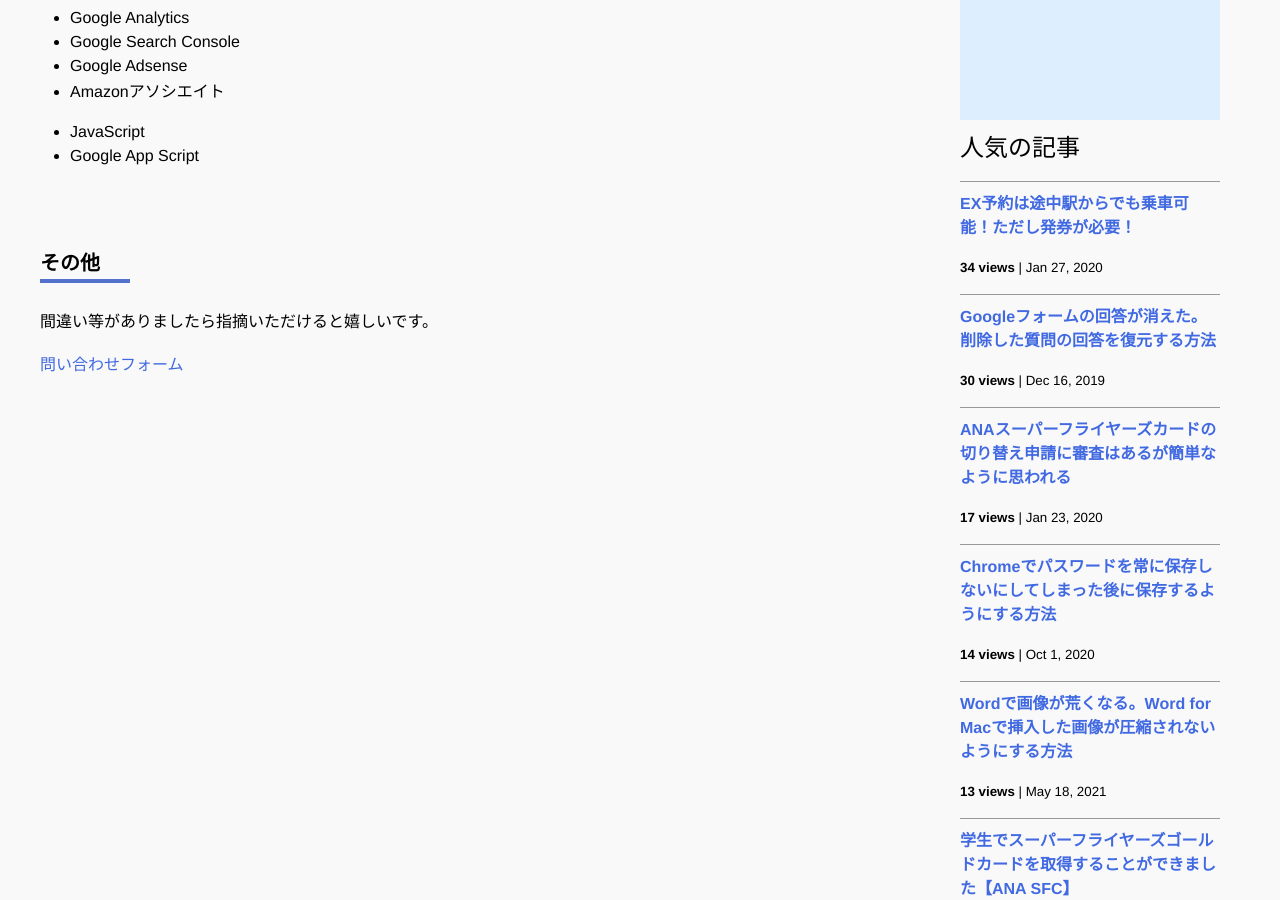
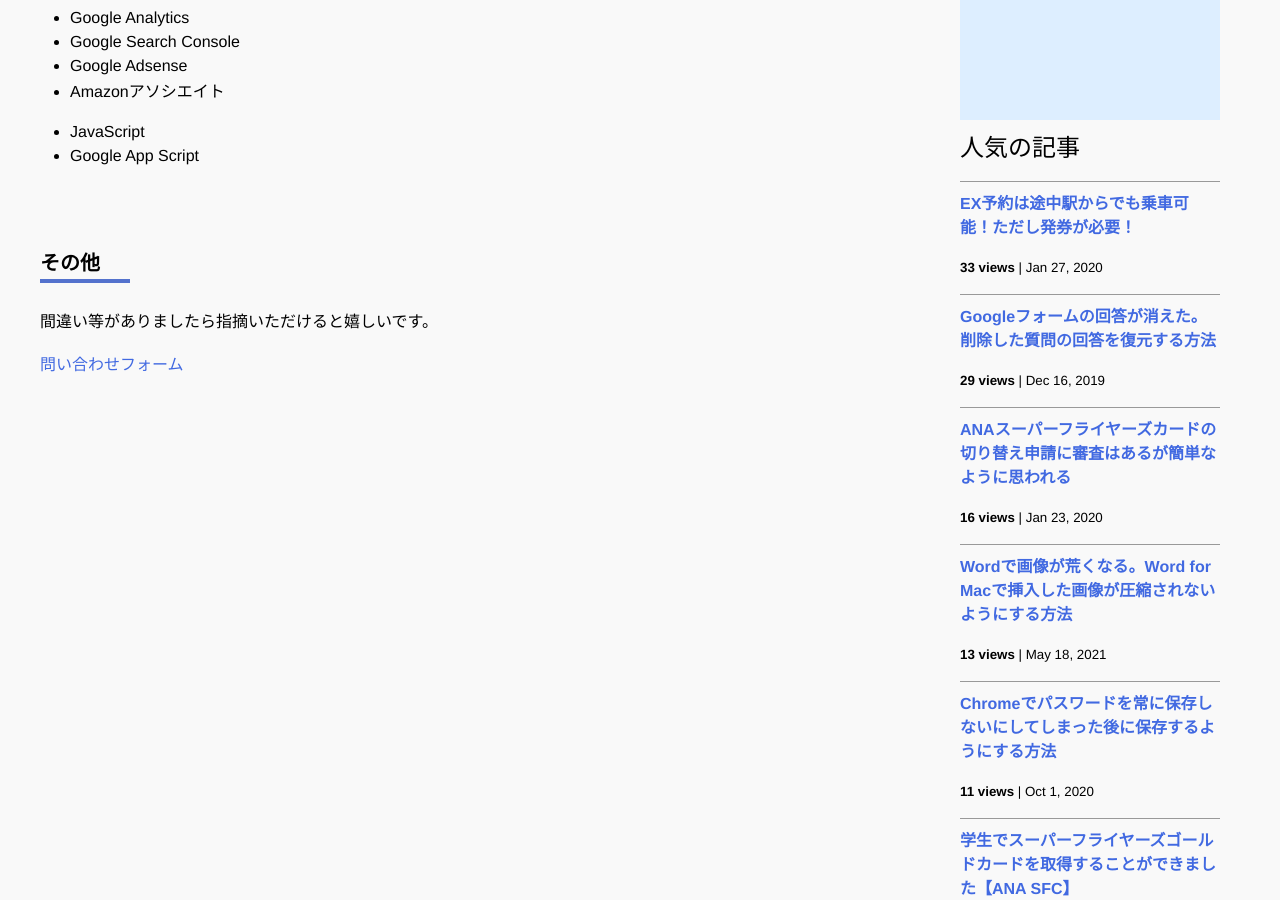
Before and after one commit to iwanaminami/shoyaiwaname, a Jekyll site: the page built from about.markdown, in a window 1280 px wide and 900 px high, scrolled down 693 px. Built offline with Jekyll 4.4.1, drawn with Linux system fonts in a browser that asks for light colours; nearby versions of some CDN libraries; comment, search, counter and statistics services are not loaded.

Commit message:
chore(ga): update _data/popularposts.yml 20260802-0052

```diff
--- a/_data/popularposts.yml
+++ b/_data/popularposts.yml
@@ -1,16 +1,16 @@
 side:
-  - view: 34
+  - view: 33
     url: "/2020/01/27/ex-rideontheway.html"
-  - view: 30
+  - view: 29
     url: "/2019/12/16/restore-googleform.html"
-  - view: 17
+  - view: 16
     url: "/2020/01/23/sfc-judge.html"
-  - view: 14
-    url: "/2020/10/01/googlepassword.html"
   - view: 13
     url: "/2021/05/18/image-compression-word.html"
   - view: 11
     url: "/"
+  - view: 11
+    url: "/2020/10/01/googlepassword.html"
   - view: 6
     url: "/2020/01/23/sfcgold.html"
   - view: 3
```
